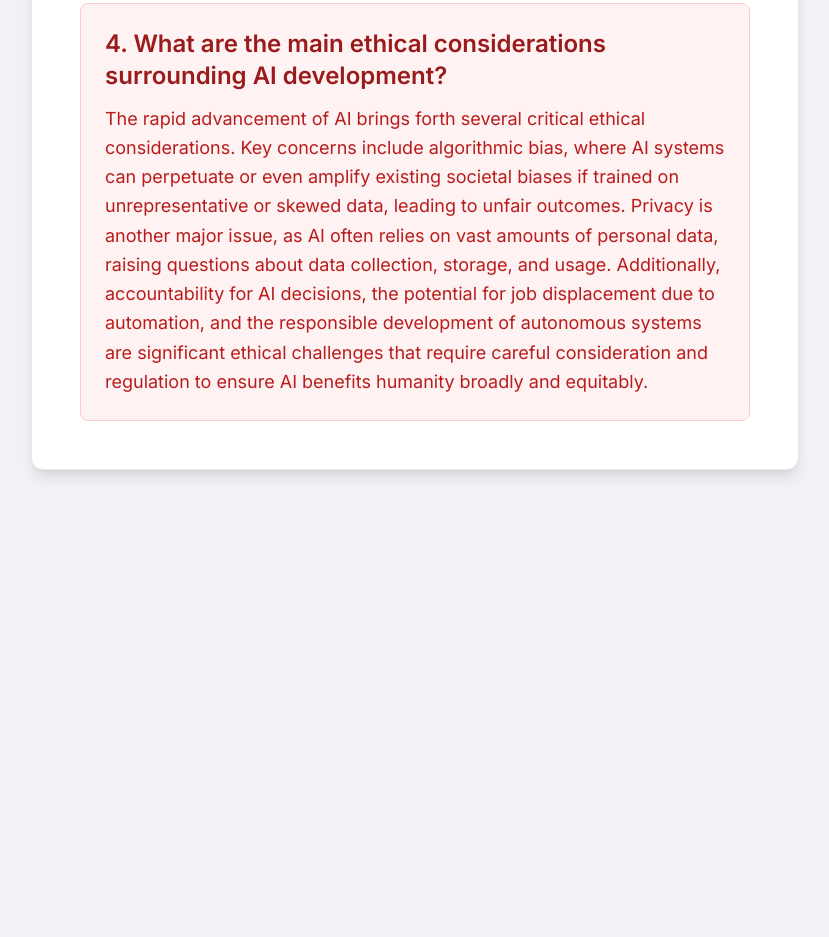
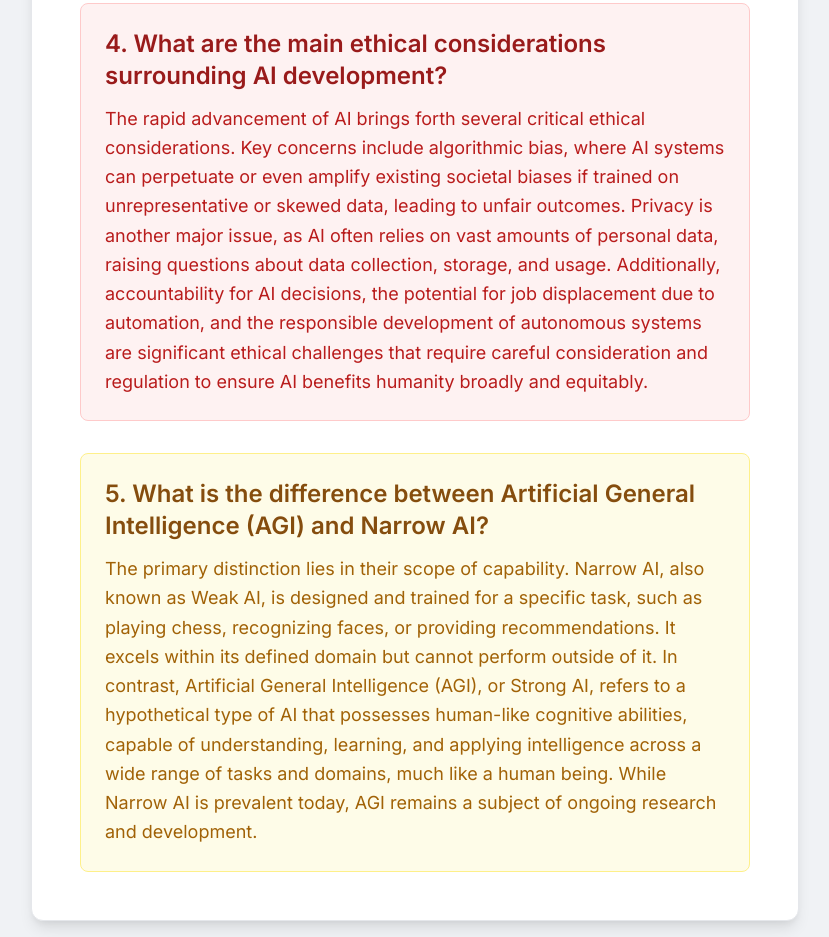
Before and after one commit to alokagarwal565/sample_link_for_testing, a plain HTML site: page index.html in a window 1280 px wide. Shown: the part 1313-2250 px from the top of the page, without its empty margins (225-1054 px from the left). Before the commit the page ends 1799 px from the top, so only its background shows below. Drawn offline with nearby package versions, Linux system fonts and the light colour scheme.

Commit message:
Update index.html

```diff
--- a/index.html
+++ b/index.html
@@ -52,11 +52,19 @@
             </p>
         </div>
 
-        <!-- New Question 4 -->
-        <div class="p-6 bg-red-50 rounded-lg border border-red-200">
+        <!-- Question 4 -->
+        <div class="mb-8 p-6 bg-red-50 rounded-lg border border-red-200">
             <h2 class="text-2xl font-semibold mb-3 text-red-800">4. What are the main ethical considerations surrounding AI development?</h2>
             <p class="text-lg leading-relaxed text-red-700">
                 The rapid advancement of AI brings forth several critical ethical considerations. Key concerns include algorithmic bias, where AI systems can perpetuate or even amplify existing societal biases if trained on unrepresentative or skewed data, leading to unfair outcomes. Privacy is another major issue, as AI often relies on vast amounts of personal data, raising questions about data collection, storage, and usage. Additionally, accountability for AI decisions, the potential for job displacement due to automation, and the responsible development of autonomous systems are significant ethical challenges that require careful consideration and regulation to ensure AI benefits humanity broadly and equitably.
+            </p>
+        </div>
+
+        <!-- New Question 5 -->
+        <div class="p-6 bg-yellow-50 rounded-lg border border-yellow-200">
+            <h2 class="text-2xl font-semibold mb-3 text-yellow-800">5. What is the difference between Artificial General Intelligence (AGI) and Narrow AI?</h2>
+            <p class="text-lg leading-relaxed text-yellow-700">
+                The primary distinction lies in their scope of capability. Narrow AI, also known as Weak AI, is designed and trained for a specific task, such as playing chess, recognizing faces, or providing recommendations. It excels within its defined domain but cannot perform outside of it. In contrast, Artificial General Intelligence (AGI), or Strong AI, refers to a hypothetical type of AI that possesses human-like cognitive abilities, capable of understanding, learning, and applying intelligence across a wide range of tasks and domains, much like a human being. While Narrow AI is prevalent today, AGI remains a subject of ongoing research and development.
             </p>
         </div>
     </div>
```
